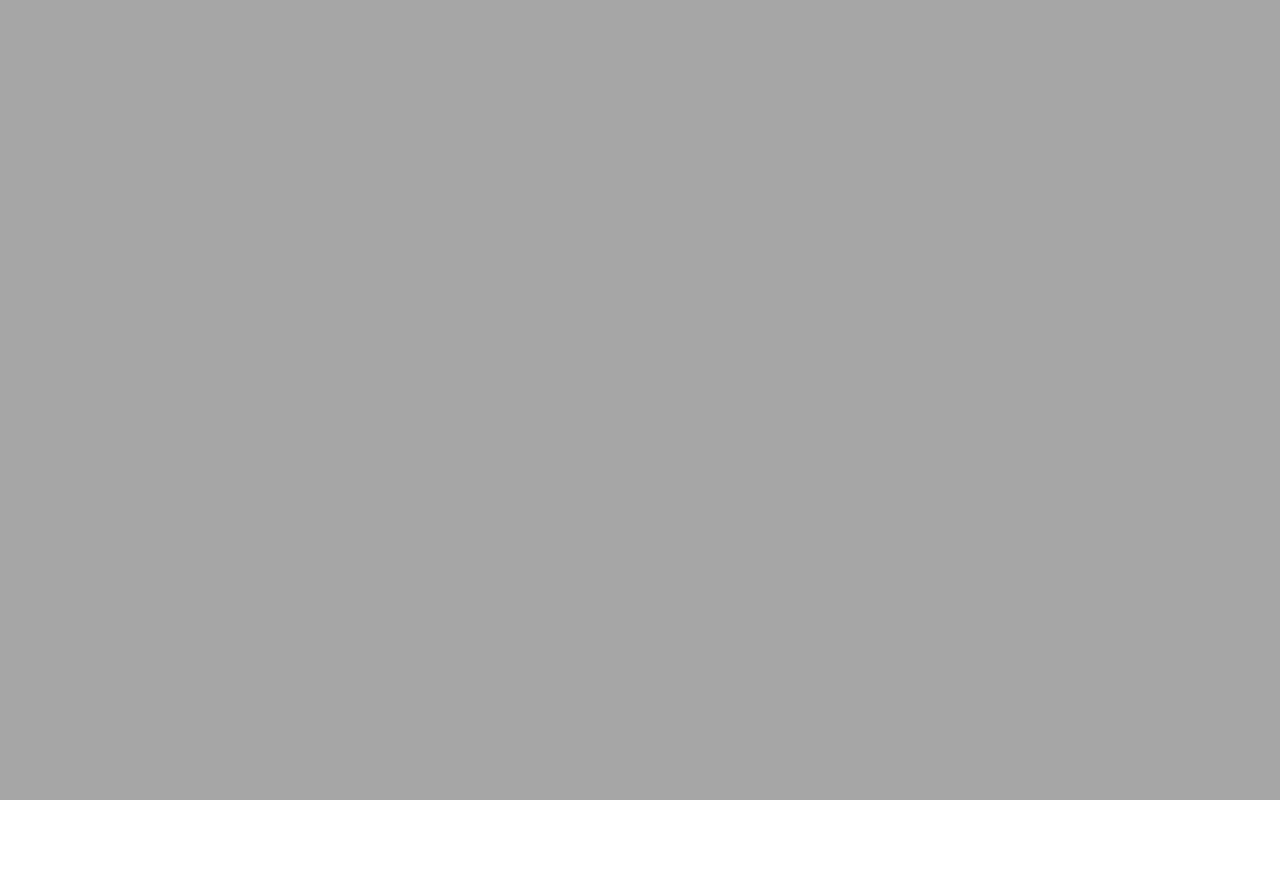
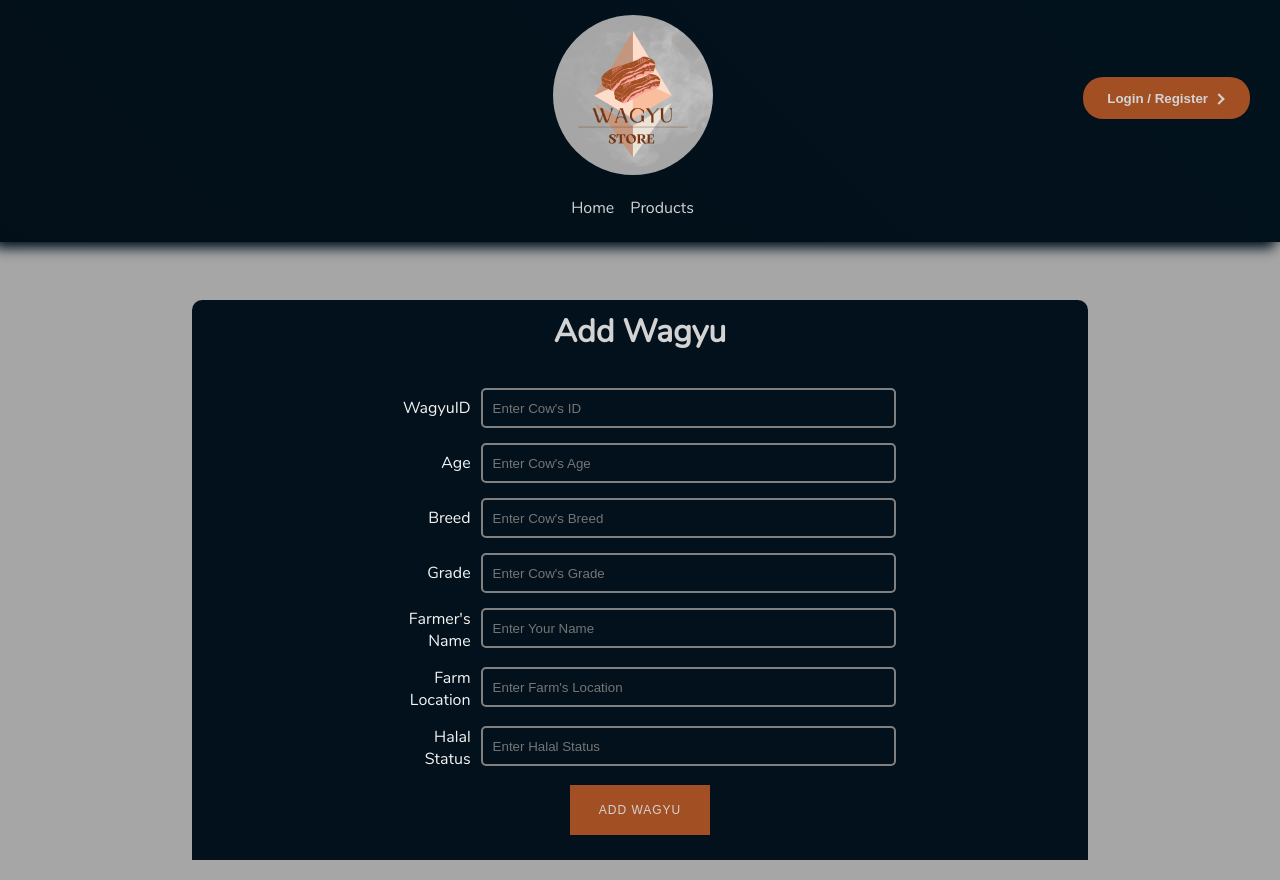
Before and after one commit to per-wat/Blockchain-Group-Project, a React (Create React App) app in the folder wagyu-store/: page /addwagyu in a window 1280 px wide. Before the commit this address had no page. Before the commit the page ends 800 px from the top, so only its background shows below. Built offline with nearby package versions, Linux system fonts and the light colour scheme; what lord-icon-element would draw is missing.

Commit message:
Added AddWagyu page

```diff
--- a/wagyu-store/src/App.js
+++ b/wagyu-store/src/App.js
@@ -5,6 +5,7 @@ import Homepage from "./components/Homepage";
 import Login from "./components/Login";
 import Register from "./components/Register";
 import Profile from "./components/Profile";
+import AddWagyu from "./components/Add Wagyu";
 import "./styles/App.css"
 import "./styles/variables.css"
 
@@ -19,6 +20,7 @@ function App() {
           <Route path="/login" element={<Login/>} />
           <Route path="/register" element={<Register/>} />
           <Route path="/profile" element={<Profile/>} />
+          <Route path="/addwagyu" element={<AddWagyu/>} />
         </Routes>
       </Router>
     </div>
--- /dev/null
+++ b/wagyu-store/src/components/Add Wagyu.js
@@ -0,0 +1,161 @@
+import { useState } from "react";
+import "../styles/Add Wagyu.css";
+import NavBar from "./NavBar";
+
+const AddWagyu = () => {
+    const [wagyuId, setWagyuId] = useState("");
+    const [age, setAge] = useState("");
+    const [breed, setBreed] = useState("");
+    const [grade, setGrade] = useState("");
+    const [farmerName, setFarmerName] = useState("");
+    const [farmLoc, setFarmLoc] = useState("");
+    const [isHalal, setIsHalal] = useState("");
+
+    const handleChange = (e) => {
+        if (e.target.name === "wagyuId") {
+            setWagyuId(e.target.value);
+        } else if (e.target.name === "age") {
+            setAge(e.target.value);
+        } else if (e.target.name === "breed") {
+            setBreed(e.target.value);
+        } else if (e.target.name === "grade") {
+            setGrade(e.target.value);
+        } else if (e.target.name === "farmerName") {
+            setFarmerName(e.target.value);
+        } else if (e.target.name === "farmLoc") {
+            setFarmLoc(e.target.value);
+        } else if (e.target.name === "isHalal") {
+            setIsHalal(e.target.value);
+        }
+    };
+
+    return (
+        <div className="navbar-container farmer">
+        <NavBar />
+            <div className="farmer-container">
+                <div className="farmer-header">
+                <h1>Add Wagyu</h1>
+                </div>
+                <div className="farmer-body">
+                    <div>
+                        <label className="input-label">WagyuID </label>
+                        <input
+                        placeholder="Enter Cow's ID"
+                        name="wagyuId"
+                        value={wagyuId}
+                        className="input"
+                        type="text"
+                        onChange={handleChange}
+                        />
+                    </div>
+                    <div>
+                        <label className="input-label">Age </label>
+                        <input
+                        placeholder="Enter Cow's Age"
+                        name="age"
+                        value={age}
+                        className="input"
+                        type="text"
+                        onChange={handleChange}
+                        />
+                    </div>
+                    <div>
+                        <label className="input-label">Breed </label>
+                        <input
+                        placeholder="Enter Cow's Breed"
+                        name="breed"
+                        value={breed}
+                        className="input"
+                        type="text"
+                        onChange={handleChange}
+                        />
+                    </div>
+                    <div>
+                        <label className="input-label">Grade </label>
+                        <input
+                        placeholder="Enter Cow's Grade"
+                        name="grade"
+                        value={grade}
+                        className="input"
+                        type="text"
+                        onChange={handleChange}
+                        />
+                    </div>
+                    <div>
+                        <label className="input-label">Farmer's Name </label>
+                        <input
+                        placeholder="Enter Your Name"
+                        name="farmerName"
+                        value={farmerName}
+                        className="input"
+                        type="text"
+                        onChange={handleChange}
+                        />
+                    </div>
+                    <div>
+                        <label className="input-label">Farm Location </label>
+                        <input
+                        placeholder="Enter Farm's Location"
+                        name="farmLoc"
+                        value={farmLoc}
+                        className="input"
+                        type="text"
+                        onChange={handleChange}
+                        />
+                    </div>
+                    <div>
+                        <label className="input-label">Halal Status </label>
+                        <input
+                        placeholder="Enter Halal Status"
+                        name="isHalal"
+                        value={isHalal}
+                        className="input"
+                        type="text"
+                        onChange={handleChange}
+                        />
+                    </div>
+                    <div>
+                        <span className="farmer-btn">
+                            <button class="btn">
+                                <span class="btn-text-one">Add Wagyu</span>
+                                <span class="btn-text-two">
+                                    <svg
+                                        width="140"
+                                        height="40"
+                                        viewBox="0 0 256 417"
+                                        xmlns="http://www.w3.org/2000/svg"
+                                        preserveAspectRatio="xMidYMid"
+                                    >
+                                        <path
+                                        fill="#343434"
+                                        d="M127.961 0l-2.795 9.5v275.668l2.795 2.79 127.962-75.638z"
+                                        />
+                                        <path
+                                        fill="#8C8C8C"
+                                        d="M127.962 0L0 212.32l127.962 75.639V154.158z"
+                                        />
+                                        <path
+                                        fill="#3C3C3B"
+                                        d="M127.961 312.187l-1.575 1.92v98.199l1.575 4.6L256 236.587z"
+                                        />
+                                        <path
+                                        fill="#8C8C8C"
+                                        d="M127.962 416.905v-104.72L0 236.585z"
+                                        />
+                                        <path
+                                        fill="#141414"
+                                        d="M127.961 287.958l127.96-75.637-127.96-58.162z"
+                                        />
+                                        <path fill="#393939" d="M0 212.32l127.96 75.638v-133.8z" />
+                                    </svg>
+                                </span>
+                            </button>
+                        </span>
+                    </div>
+                </div>
+            </div>
+        </div>
+    );
+};
+
+export default AddWagyu;
--- /dev/null
+++ b/wagyu-store/src/styles/Add Wagyu.css
@@ -0,0 +1,132 @@
+.farmer {
+    display: flex;
+    align-items: center;
+    justify-content: center;
+    background-color: var(--page-bg-color);
+    padding-bottom: 20px;
+}
+
+.farmer-container {
+    display: grid;
+    place-items: center;
+    margin-top: 100px;
+    background-color: var(--text-bg-color);
+    color: var(--text-body-color);
+    width: 70%;
+    border-radius: 10px 10px 0 0;
+    padding-top: 10px;
+}
+
+.farmer-header {
+    color: var(--text-head-color);
+    padding-bottom: 20px;
+}
+
+.farmer-body div {
+    padding-top: 15px;
+    display: grid;
+    grid-template-columns: repeat(7, 1fr);
+}
+
+.farmer-body div:last-child {
+    padding-bottom: 25px;
+}
+
+.input-label {
+    padding-right: 10px;
+    text-align: right;
+    grid-column: 3;
+    align-self: center;
+}
+
+.input {
+    background-color: var(--text-bg-color);
+    color: var(--text-body-color);
+    width: 415px;
+    height: 40px;
+    padding: 10px;
+    border: 2px solid var(--dark-gray);
+    border-radius: 5px;
+    grid-column: 4/6;
+}
+
+.input:focus {
+    color: var(--text-body-color);
+    background-color: var(--text-bg-color);
+    outline-color: var(--btn-bg-color);
+    -webkit-box-shadow: -3px -3px 15px var(--btn-bg-color);
+    box-shadow: -3px -3px 15px var(--btn-bg-color);
+    -webkit-transition: .1s;
+    transition: .1s;
+    -webkit-transition-property: -webkit-box-shadow;
+    transition-property: -webkit-box-shadow;
+    transition-property: box-shadow;
+    transition-property: box-shadow, -webkit-box-shadow;
+}
+
+@media only screen and (max-width: 650px) {
+    .input {
+        width: 200px;
+    }
+}
+
+@media only screen and (max-width: 450px) {
+    .input {
+        width: 100px;
+    }
+}
+
+.farmer-btn {
+    grid-column: 4;
+    display: flex;
+    justify-content: center;
+    align-items: center;
+}
+
+.btn {
+    width: 140px;
+    height: 50px;
+    background-color: var(--btn-bg-color);
+    color: var(--text-head-color);
+    border: none;
+    outline: none;
+    cursor: pointer;
+    position: relative;
+    overflow: hidden;
+}
+
+.btn span {
+    font-size: 12px;
+    text-transform: uppercase;
+    letter-spacing: 1px;
+    -webkit-transition: top 0.5s;
+    transition: top 0.5s;
+}
+
+.btn-text-one {
+    position: absolute;
+    width: 100%;
+    top: 50%;
+    left: 0;
+    -webkit-transform: translateY(-50%);
+    -ms-transform: translateY(-50%);
+    transform: translateY(-50%);
+}
+
+.btn-text-two {
+    position: absolute;
+    width: 100%;
+    top: 150%;
+    left: 0;
+    -webkit-transform: translateY(-50%);
+    -ms-transform: translateY(-50%);
+    transform: translateY(-50%);
+}
+
+.btn:hover .btn-text-one {
+    top: -100%;
+}
+
+.btn:hover .btn-text-two {
+    top: 50%;
+}
```
Also changed, not shown: wagyu-store/src/assets/ethereum-1.svg (added).
